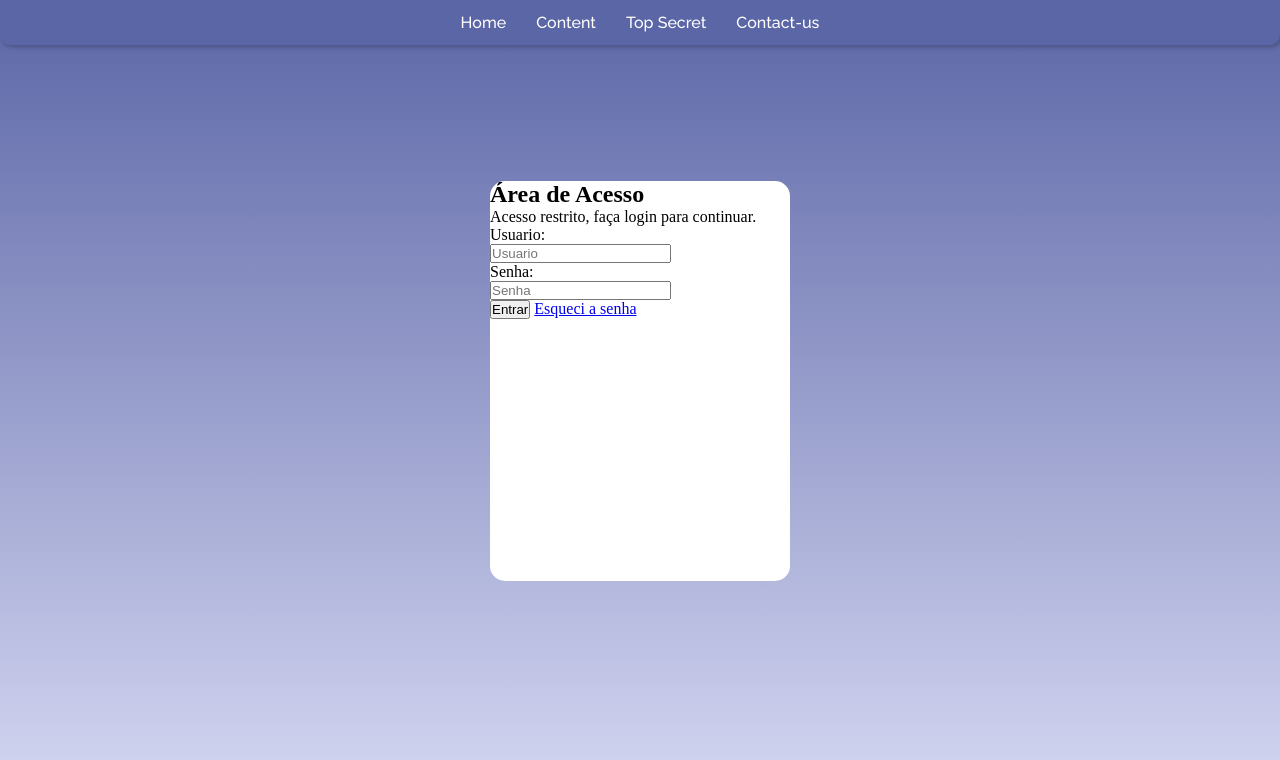
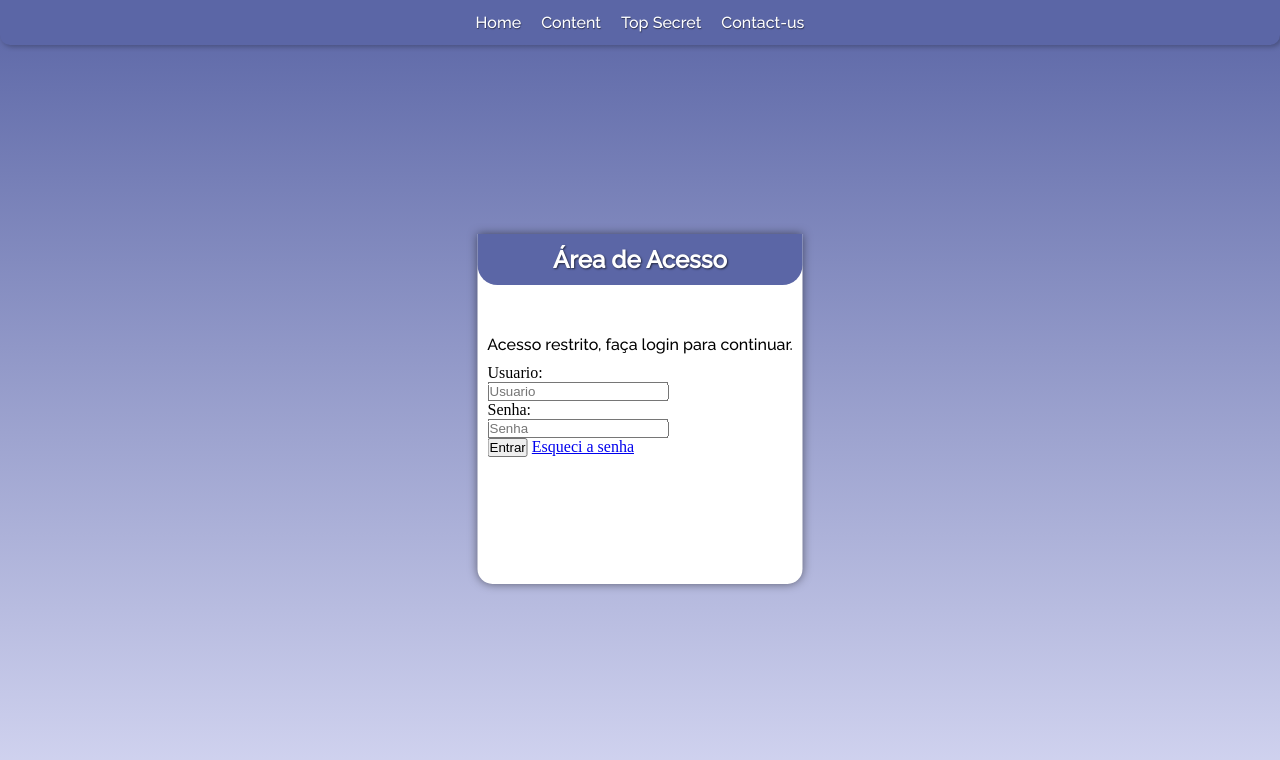
Before and after one commit to guilherme-barbosa-rodrigues/Login, a plain HTML site: page index.html in a window 1280 px wide. Drawn offline with Linux system fonts and the light colour scheme.

Commit message:
uptade style

```diff
--- a/estilos/style.css
+++ b/estilos/style.css
@@ -22,8 +22,6 @@ body, html {
     background-image: linear-gradient(var(--cor02), var(--cor05));
     height: 100vh;
     width: 100vw;
-    background-size: contain;
-    background-repeat: no-repeat;
 }
 header > menu {
     background-color: var(--cor02);
@@ -35,6 +33,7 @@ header > menu > ul > li {
     display: inline-block;
     padding-top: 13px;
     padding-bottom: 13px;
+    text-shadow: .5px .5px 1px rgba(0, 0, 0, 0.5);
 
 }
 header > menu > ul > li > a {
@@ -42,7 +41,7 @@ header > menu > ul > li > a {
     color: white;
     font-family: var(--font01);
     font-size: 1em;
-    padding: 12px 15px 12px 15px;
+    padding: 12px 10px 12px 10px;
 
 }
 header > menu > ul > li > a:hover {
@@ -57,18 +56,38 @@ main {
 }
 section.conteudo {
     position: absolute;
-    top: 60%;
+    top: 65%;
     left: 50%;
     transform: translate(-50%, -50%);
 
     background-color: white;
-    width: 300px;
-    height: 400px;
-    border-radius: 15px;
-
-
+    width: 325px;
+    height: 350px;
+    border-radius: 0px 0px 15px 15px;
+    box-shadow: 0px 0px 10px rgba(0, 0, 0, 0.5) ;
 }
-
+section.conteudo > div {
+    background-color: var(--cor02);
+    color: white;
+    text-shadow: 1px 1px 2px rgba(0, 0, 0, 0.603);
+    padding: 1px;
+    border-radius: 0px 0px 20px 20px;
+}
+section.conteudo > div > h1 {
+    font-family: var(--font01);
+    text-align: center;
+    margin-top: 10px;
+    padding-bottom: 10px;
+}
+section.conteudo > p {
+    font-family: var(--font01);
+    text-align: center;
+    margin-top: 50px;
+}
+section.conteudo > form {
+    padding: 10px;
+    display: block;
+}
 
 /*
 body, html {
--- a/index.html
+++ b/index.html
@@ -22,9 +22,11 @@
     </header>
     <main>
         <section class="conteudo">
-            <h1>Área de Acesso</h1>
+            <div>
+                <h1>Área de Acesso</h1>
+            </div>
             <p>Acesso restrito, faça login para continuar.</p>
-            <form action="login.php" method="post">
+            <form id="form" action="login.php" method="post">
                 <div class="lab">
                     <label for="iusuario">Usuario:</label>
                 </div>
```
